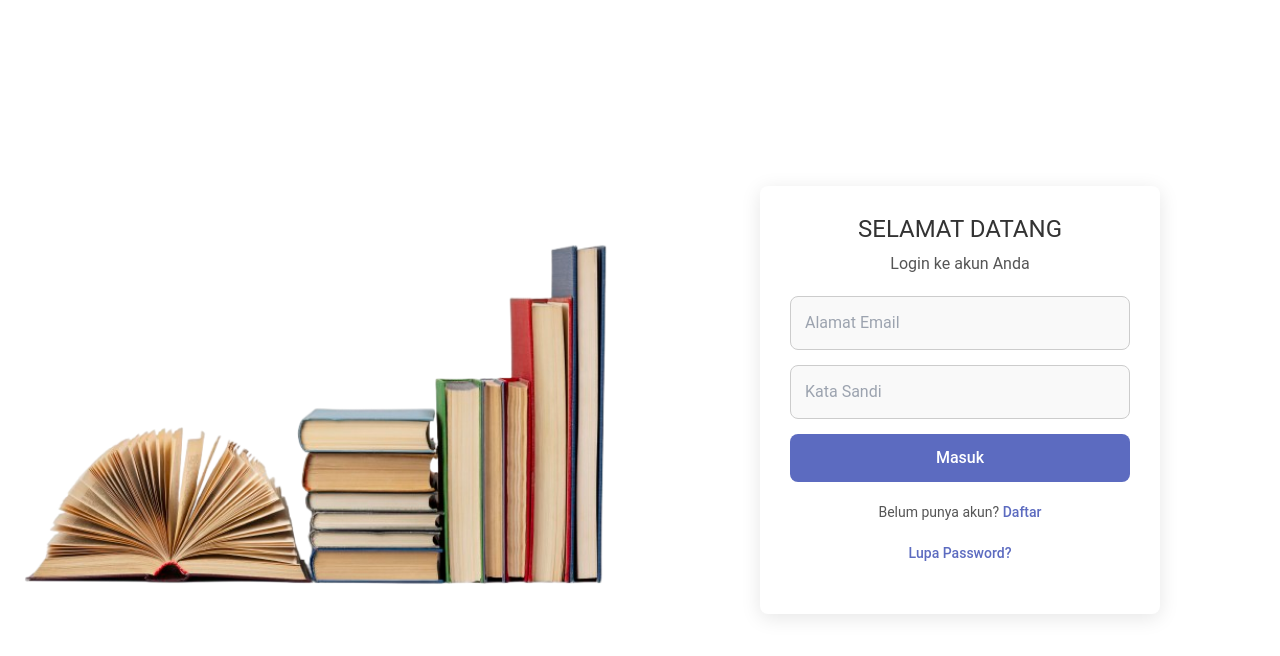
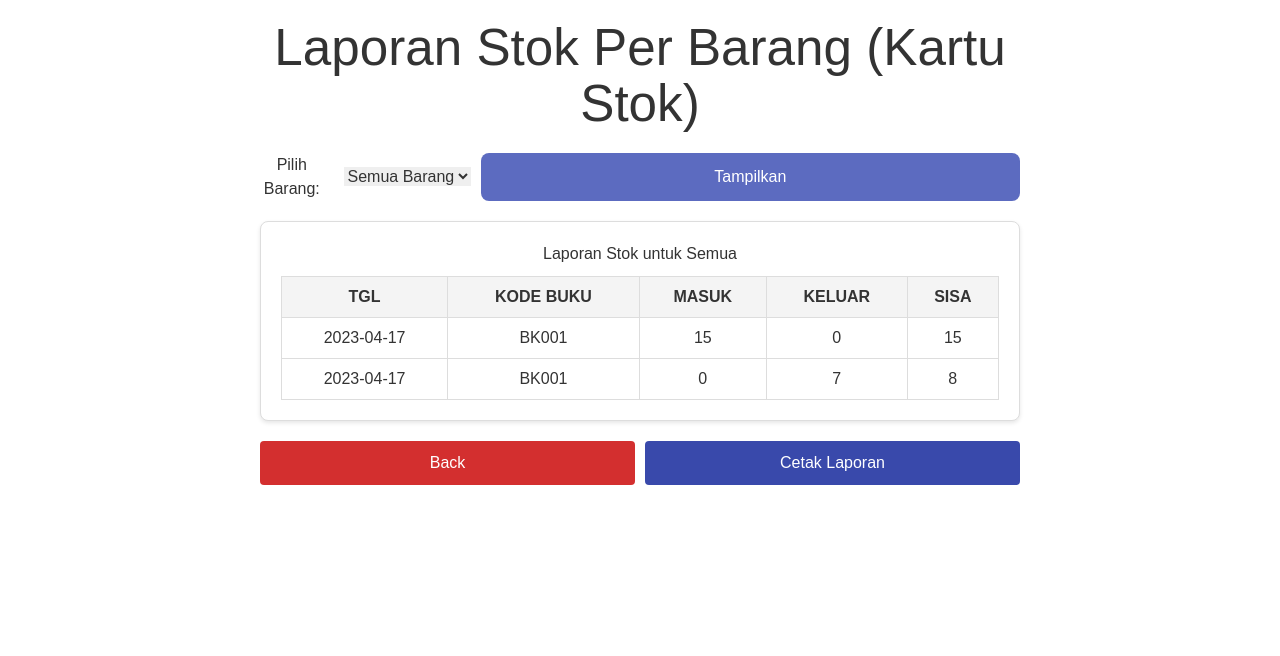
Before and after one commit to proyek-uas-arsitektur-sistem-perpus/proyek-sistem-perpus, a React (Vite) app in the folder frontend/: page /laporan-stock in a window 1280 px wide. Shown: the top 656 px of the page. Built offline with nearby package versions, Linux system fonts and the light colour scheme.

Commit message:
Menambahkan tampilan laporan stock, melakukan instalasi jspdf dan memperbaiki  kode buku di stock masuk dan keluar

```diff
--- a/frontend/package.json
+++ b/frontend/package.json
@@ -14,6 +14,8 @@
     "@fortawesome/free-solid-svg-icons": "^6.7.2",
     "@fortawesome/react-fontawesome": "^0.2.2",
     "axios": "^1.7.9",
+    "jspdf": "^2.5.2",
+    "jspdf-autotable": "^3.8.4",
     "react": "^18.3.1",
     "react-dom": "^18.3.1",
     "react-router-dom": "^7.1.1"
--- a/frontend/src/App.jsx
+++ b/frontend/src/App.jsx
@@ -21,6 +21,7 @@ import TambahDataPengguna from "./pages/TambahDataPengguna";
 import EditDataPengguna from "./pages/EditDataPengguna";
 import StockMasuk from "./pages/StockMasuk";
 import StockKeluar from "./pages/StockKeluar";
+import LaporanStock from "./pages/LaporanStock";
 import "./App.css";
 
 const App = () => {
@@ -89,6 +90,7 @@ const App = () => {
           {/* Rute untuk fitur stock opname */}
           <Route path="/stock-masuk" element={<StockMasuk />} />
           <Route path="/stock-keluar" element={<StockKeluar />} />
+          <Route path="/laporan-stock" element={<LaporanStock />} />
         </Routes>
       </div>
     </Router>
--- a/frontend/src/components/SidebarStaff.jsx
+++ b/frontend/src/components/SidebarStaff.jsx
@@ -97,7 +97,7 @@ const SidebarStaff = () => {
             <ul className="dropdown-menu">
               <li onClick={() => navigate("/stock-masuk")}> Pencatatan Stock Buku Masuk</li>
               <li onClick={() => navigate("/stock-keluar")}>Pencatatan Stock Buku Keluar</li>
-              <li>Laporan Stock Buku</li>
+              <li onClick={() => navigate("/laporan-stock")}>Laporan Stock Buku</li>
             </ul>
           )}
         </li>
--- /dev/null
+++ b/frontend/src/pages/LaporanStock.css
@@ -0,0 +1,95 @@
+.laporan-container {
+    max-width: 800px;
+    margin: 0 auto;
+    padding: 20px;
+    font-family: Arial, sans-serif;
+  }
+
+  h1 {
+    text-align: center;
+    margin-bottom: 20px;
+  }
+
+  .filter-container {
+    display: flex;
+    justify-content: flex-start;
+    align-items: center;
+    margin-bottom: 20px;
+    gap: 10px
+  }
+
+  .filter-container label {
+    margin-right: 10px;
+  }
+
+  .dropdown {
+    flex-grow: 2;
+    padding: 10px;
+  }
+
+  .table-container {
+    margin-top: 20px;
+  }
+
+  table {
+    width: 100%;
+    border-collapse: collapse;
+    margin-top: 10px;
+  }
+
+  table th,
+  table td {
+    border: 1px solid #ddd;
+    padding: 8px;
+    text-align: center;
+  }
+
+  table th {
+    background-color: #f4f4f4;
+    font-weight: bold;
+  }
+
+  .button-group {
+    margin-top: 20px;
+    display: flex;
+    justify-content: space-between;
+  }
+
+  .btn-tampilkan {
+    padding: 5px 10px;
+    background-color: #3949ab;
+    color: white;
+    border: none;
+    border-radius: 5px;
+    cursor: pointer;
+  }
+
+  .btn-tampilkan:hover {
+    background-color: #5c6bc0;
+  }
+
+  .btn-back,
+  .btn-download {
+    padding: 10px 20px;
+    border: none;
+    border-radius: 4px;
+    cursor: pointer;
+  }
+
+  .btn-back {
+    background-color: #d32f2f;
+    color: white;
+  }
+
+  .btn-back:hover {
+    background-color: #f44336;
+  }
+
+  .btn-download {
+    background-color: #3949ab;
+    color: white;
+  }
+
+  .btn-download:hover {
+    background-color: #5c6bc0;
+  }
--- /dev/null
+++ b/frontend/src/pages/LaporanStock.jsx
@@ -0,0 +1,146 @@
+import React, { useState } from "react";
+import { useNavigate } from "react-router-dom";
+import jsPDF from "jspdf";
+import "jspdf-autotable";
+import "./LaporanStock.css";
+
+const LaporanStock = () => {
+  // Data statis untuk simulasi laporan stok
+  const [stokData] = useState([
+    {
+      tgl_stock: "2023-04-17",
+      kode_buku: " BK001",
+      masuk: 15,
+      keluar: 0,
+      sisa: 15,
+    },
+    {
+      tgl_stock: "2023-04-17",
+      kode_buku: "BK001",
+      masuk: 0,
+      keluar: 7,
+      sisa: 8,
+    },
+  ]);
+
+  const [filterKode, setFilterKode] = useState(""); // State untuk filter kode barang
+  const [filteredData, setFilteredData] = useState(stokData); // Data yang ditampilkan di tabel
+
+  const navigate = useNavigate(); // Untuk navigasi halaman
+
+  // Fungsi untuk menangani perubahan filter
+  const handleFilterChange = (e) => {
+    setFilterKode(e.target.value);
+
+    // Filter data berdasarkan kode barang
+    if (e.target.value) {
+      const filtered = stokData.filter((item) =>
+        item.kode_buku.includes(e.target.value)
+      );
+      setFilteredData(filtered);
+    } else {
+      setFilteredData(stokData); // Tampilkan semua data jika filter kosong
+    }
+  };
+
+  // Fungsi untuk mengunduh PDF laporan
+  const handleDownloadPDF = () => {
+    const doc = new jsPDF();
+    doc.text("Laporan Stok Buku", 20, 10);
+    doc.autoTable({
+      head: [["TGL", "KODE BUKU", "MASUK", "KELUAR", "SISA"]],
+      body: filteredData.map((row) => [
+        row.tgl_stock,
+        row.kode_buku,
+        row.masuk,
+        row.keluar,
+        row.sisa,
+      ]),
+    });
+    doc.save("laporan_stok.pdf");
+  };
+
+  // Fungsi untuk tombol Back
+  const handleBack = () => {
+    navigate("/dashboard");
+  };
+
+  /*
+  -----------------------------------------------------------------------------------------
+  Kode berikut untuk mengambil data dari backend. Aktifkan setelah backend siap diintegrasikan.
+  -----------------------------------------------------------------------------------------
+  useEffect(() => {
+    const fetchData = async () => {
+      try {
+        const response = await fetch("http://localhost:5000/api/laporan-stok"); // Panggil API backend
+        const data = await response.json(); // Ambil data dari respons backend
+        setStokData(data); // Simpan data di state stokData
+        setFilteredData(data); // Tampilkan data di tabel
+      } catch (error) {
+        console.error("Gagal mengambil data dari backend:", error); // Tampilkan error jika gagal
+      }
+    };
+
+    fetchData(); // Jalankan fungsi fetch data
+  }, []);
+  -----------------------------------------------------------------------------------------
+  */
+
+  return (
+    <div className="laporan-container">
+      <h1>Laporan Stok Per Barang (Kartu Stok)</h1>
+
+      {/* Filter Data Berdasarkan Kode Barang */}
+      <div className="filter-container">
+        <label htmlFor="filterKode">Pilih Barang:</label>
+        <select id="filterKode" value={filterKode} onChange={handleFilterChange}>
+          <option value="">Semua Barang</option>
+          <option value="BK001">(BK001)</option>
+          <option value="BK002"> (BK002)</option>
+        </select>
+        <button onClick={() => setFilteredData(stokData)}>Tampilkan</button>
+      </div>
+
+      {/* Tabel Laporan */}
+      <div className="table-container">
+        <h2>
+          Laporan Stok untuk {filterKode ? `BK001 ~ Matematika Diskrit` : "Semua"}
+        </h2>
+        <table>
+          <thead>
+            <tr>
+              <th>TGL</th>
+              <th>KODE BUKU</th>
+              <th>MASUK</th>
+              <th>KELUAR</th>
+              <th>SISA</th>
+            </tr>
+          </thead>
+          <tbody>
+            {filteredData.map((item, index) => (
+              <tr key={index}>
+                <td>{item.tgl_stock}</td>
+                <td>{item.kode_buku}</td>
+                <td>{item.masuk}</td>
+                <td>{item.keluar}</td>
+                <td>{item.sisa}</td>
+              </tr>
+            ))}
+          </tbody>
+        </table>
+      </div>
+
+      {/* Tombol Back dan Cetak Laporan */}
+      <div className="button-group">
+        <button onClick={handleBack} className="btn-back">
+          Back
+        </button>
+        <button onClick={handleDownloadPDF} className="btn-download">
+          Cetak Laporan
+        </button>
+      </div>
+    </div>
+  );
+};
+
+export default LaporanStock;
--- a/frontend/src/pages/StockKeluar.jsx
+++ b/frontend/src/pages/StockKeluar.jsx
@@ -13,9 +13,9 @@ const StockKeluar = () => {
 
   // Dummy data untuk dropdown kode buku (simulasi backend)
   const [bukuList] = useState([
-    { id: 1, judul: "Pemrograman Dasar", kode: "B0001" },
-    { id: 2, judul: "Jaringan Komputer", kode: "B0002" },
-    { id: 3, judul: "Desain UI/UX", kode: "B0003" },
+    { id: 1, judul: "Matematika Diskrit", kode: "BK001" },
+    { id: 2, judul: "Jaringan Komputer", kode: "BK002" },
+    { id: 3, judul: "Desain UI/UX", kode: "BK003" },
   ]);
 
 
--- a/frontend/src/pages/StockMasuk.jsx
+++ b/frontend/src/pages/StockMasuk.jsx
@@ -13,9 +13,9 @@ const StockMasuk = () => {
 
   // Dummy data untuk dropdown kode buku (simulasi backed)
   const [bukuList] = useState([
-    { id: 1, judul: "Pemrograman Dasar", kode: "B0001" },
-    { id: 2, judul: "Jaringan Komputer", kode: "B0002" },
-    { id: 3, judul: "Desain UI/UX", kode: "B0003" },
+    { id: 1, judul: "Matematika Diskrit", kode: "BK001" },
+    { id: 2, judul: "Jaringan Komputer", kode: "BK002" },
+    { id: 3, judul: "Desain UI/UX", kode: "BK003" },
   ]);
 
 
```
Also changed, not shown: 1 other file (tests, documents, lock files or other folders).
